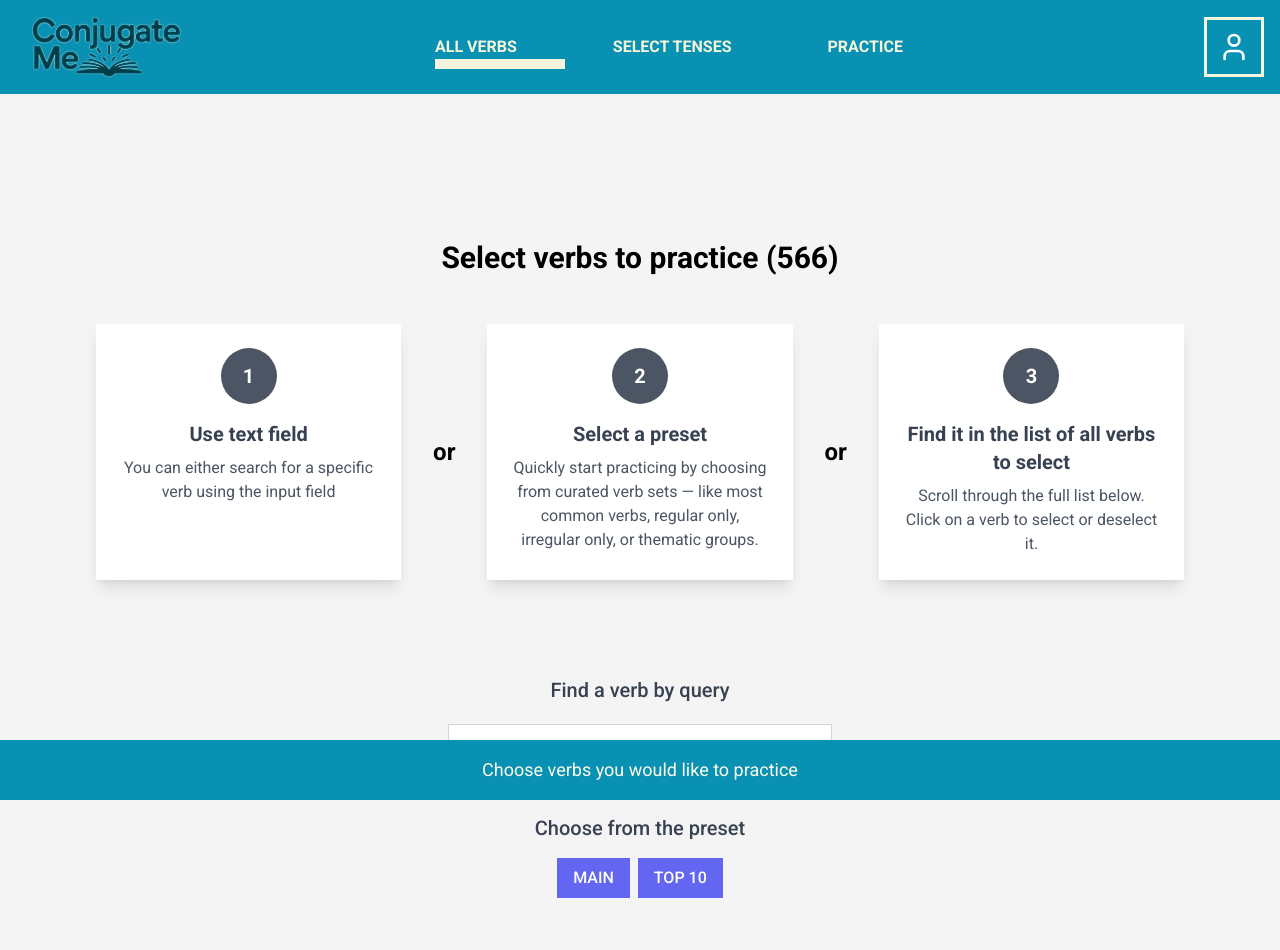
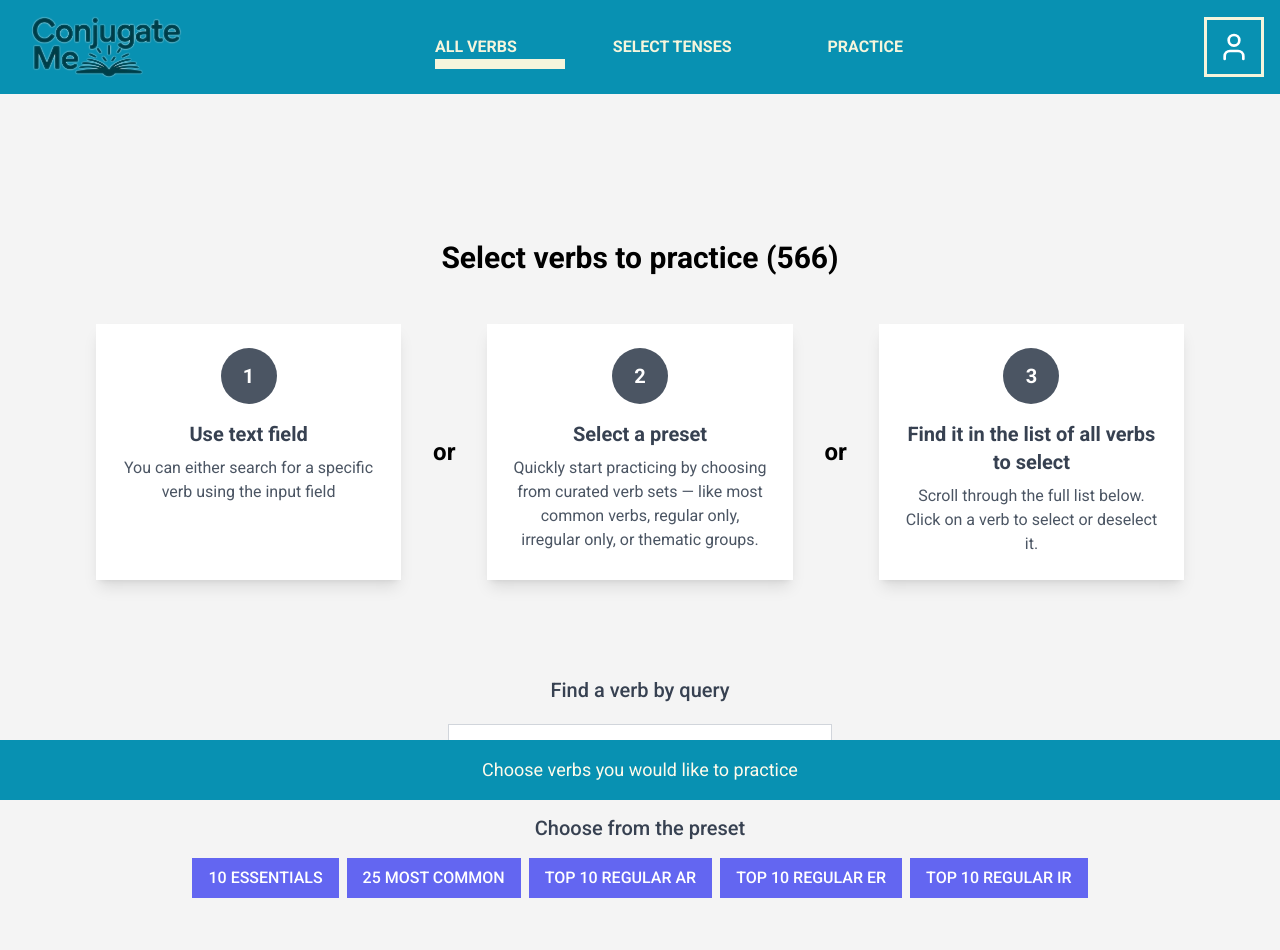
Before and after one commit to randomhero177/conjugate-me, a Next.js app: page /all-verbs in a window 1280 px wide. Shown: the top 950 px of the page. Built offline with nearby package versions, Linux system fonts and the light colour scheme.

Commit message:
CME-22: create proper presets

```diff
--- a/src/data/verbsPresets.ts
+++ b/src/data/verbsPresets.ts
@@ -1,4 +1,92 @@
 export const verbsPresets = [
-  { key: "main", verbs: ["ser", "estar", "poder", "ir", "tener"] },
-  { key: "top 10", verbs: ["ser", "haber", "decir", "poder", "ir", "tener"] },
+  {
+    key: "10 essentials",
+    verbs: [
+      "ir",
+      "haber",
+      "tener",
+      "poder",
+      "ser",
+      "decir",
+      "estar",
+      "ver",
+      "hacer",
+      "venir",
+    ],
+  },
+  {
+    key: "25 Most Common",
+    verbs: [
+      "ser",
+      "estar",
+      "tener",
+      "hacer",
+      "ir",
+      "decir",
+      "poder",
+      "ver",
+      "dar",
+      "saber",
+      "querer",
+      "llegar",
+      "pasar",
+      "deber",
+      "poner",
+      "parecer",
+      "quedar",
+      "creer",
+      "hablar",
+      "llevar",
+      "dejar",
+      "seguir",
+      "encontrar",
+      "venir",
+      "pensar",
+    ],
+  },
+  {
+    key: "top 10 Regular AR",
+    verbs: [
+      "hablar",
+      "estudiar",
+      "trabajar",
+      "escuchar",
+      "caminar",
+      "comprar",
+      "enseñar",
+      "cantar",
+      "bailar",
+      "viajar",
+    ],
+  },
+  {
+    key: "top 10 Regular ER",
+    verbs: [
+      "comer",
+      "beber",
+      "leer",
+      "aprender",
+      "comprender",
+      "correr",
+      "vender",
+      "deber",
+      "romper",
+      "tener",
+    ],
+  },
+  {
+    key: "top 10 Regular IR",
+    verbs: [
+      "vivir",
+      "escribir",
+      "abrir",
+      "recibir",
+      "subir",
+      "decidir",
+      "asistir",
+      "permitir",
+      "existir",
+      "insistir",
+    ],
+  },
 ];
```
